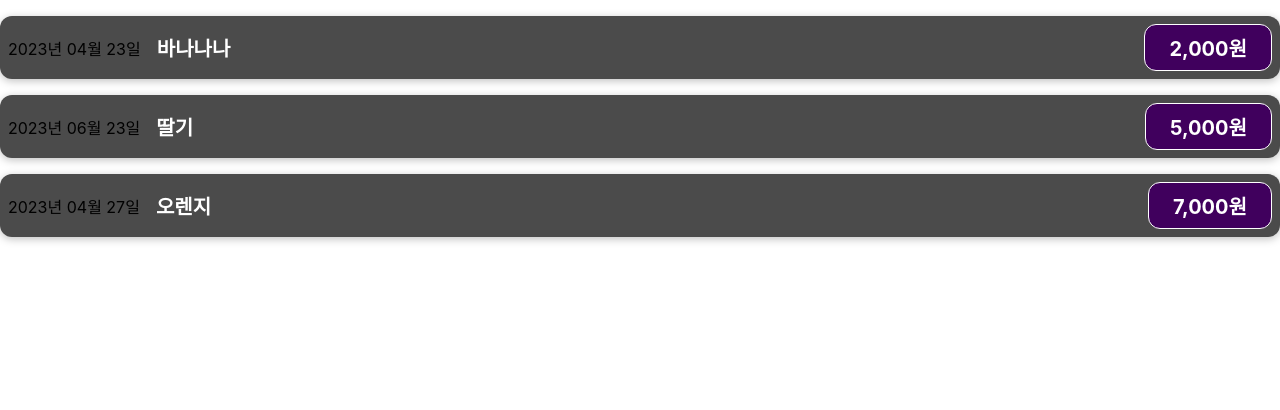
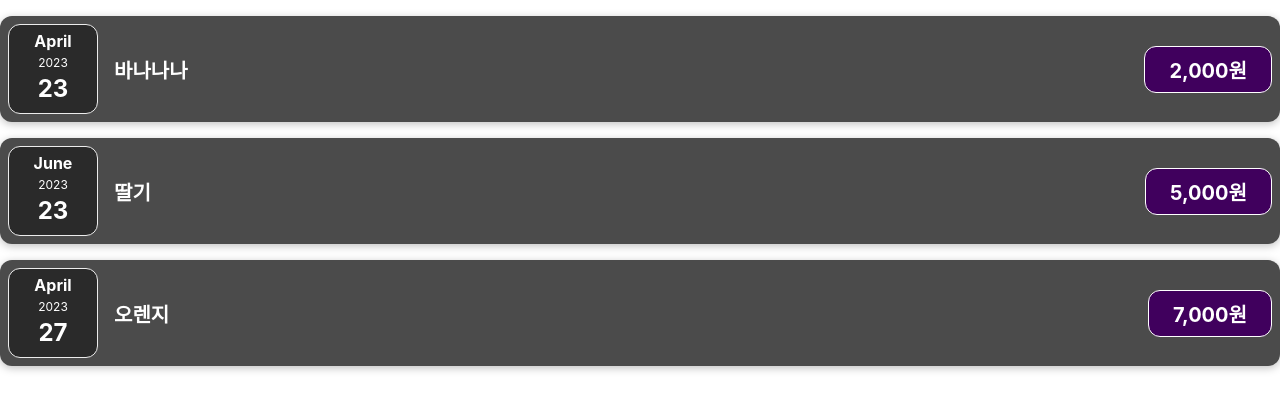
Before and after one commit to sunk-dev/review-react, a React (Create React App) app: page / in a window 1280 px wide. Shown: the top 410 px of the page. Built offline with nearby package versions, Linux system fonts and the light colour scheme.

Commit message:
props chain

```diff
--- a/src/App.js
+++ b/src/App.js
@@ -16,20 +16,21 @@
 const App = () => {
   //지출 항목에 대한 객체배열->손쉽게 관리 가능
   const expenses = [
+    //Date 월 지정시 '설정월 - 1'
     {
       title: '바나나나',
       price: 2000,
-      date: new Date(2023, 4, 23),
+      date: new Date(2023, 4-1, 23),
     },
     {
       title: '딸기',
       price: 5000,
-      date: new Date(2023, 6, 23),
+      date: new Date(2023, 6-1, 23),
     },
     {
       title: '오렌지',
       price: 7000,
-      date: new Date(2023, 4, 27),
+      date: new Date(2023, 4-1, 27),
     },
   ];
   return (
--- /dev/null
+++ b/src/components/ExpenseDate.css
@@ -0,0 +1,30 @@
+.expense-date {
+  display: flex;
+  flex-direction: column;
+  width: 5.5rem;
+  height: 5.5rem;
+  border: 1px solid #ececec;
+  background-color: #2a2a2a;
+  color: white;
+  border-radius: 12px;
+  align-items: center;
+  justify-content: center;
+}
+
+.expense-date div {
+  margin-bottom: 0.25rem;
+}
+
+.expense-date__month {
+  font-size: 1rem;
+  font-weight: bold;
+}
+
+.expense-date__year {
+  font-size: 0.75rem;
+}
+
+.expense-date__day {
+  font-size: 1.5rem;
+  font-weight: bold;
+}
--- /dev/null
+++ b/src/components/ExpenseDate.js
@@ -0,0 +1,21 @@
+import React from 'react'
+import './ExpenseDate.css';//css import 할때 확장자 붙이기
+
+
+const ExpenseDate = ({date}) => {
+    //Date객체 월이 0부터 시작됨
+
+    const year=date.getFullYear();
+    const month=date.toLocaleString('en-US',{month:'long'});//국가별로 날짜 포맷
+    const day=date.getDate();
+
+    return (
+        <div className="expense-date">
+          <div className="expense-date__month">{month}</div>
+          <div className="expense-date__year">{year}</div>
+          <div className="expense-date__day">{day}</div>
+        </div>
+      );
+};
+
+export default ExpenseDate
--- a/src/components/ExpenseItem.js
+++ b/src/components/ExpenseItem.js
@@ -1,13 +1,10 @@
 import React from 'react';
 // css 로딩
 import './ExpenseItem.css';
+import ExpenseDate from './ExpenseDate';
 // props = property의 약자
 //props는 객체-> 디스트럭쳐링 가능 {title,price,date}
 const ExpenseItem = ({ title, price: propsPrice, date }) => {
-  //객체 형태 {title:'샤인머스캣'}으로 받음.
-  // const expenseDate=date; //new Date(2023,8,10);
-  // const expenseTitle=title;
-  // const expensePrice=propsPrice;//price:propsPrice 별명으로 쓸수 있음.
 
   //1자리 숫자를 2자리 수로 변환하는 함수
   const make2digit = (text) => {
@@ -26,7 +23,7 @@
 
   return (
     <div className="expense-item">
-      <div>{makeFormattedDate()}</div>
+      <ExpenseDate date={date}/>
       <div className="expense-item__description">
         <h2>{title}</h2>
         <div className="expense-item__price">{formattedPrice}원</div>
```
